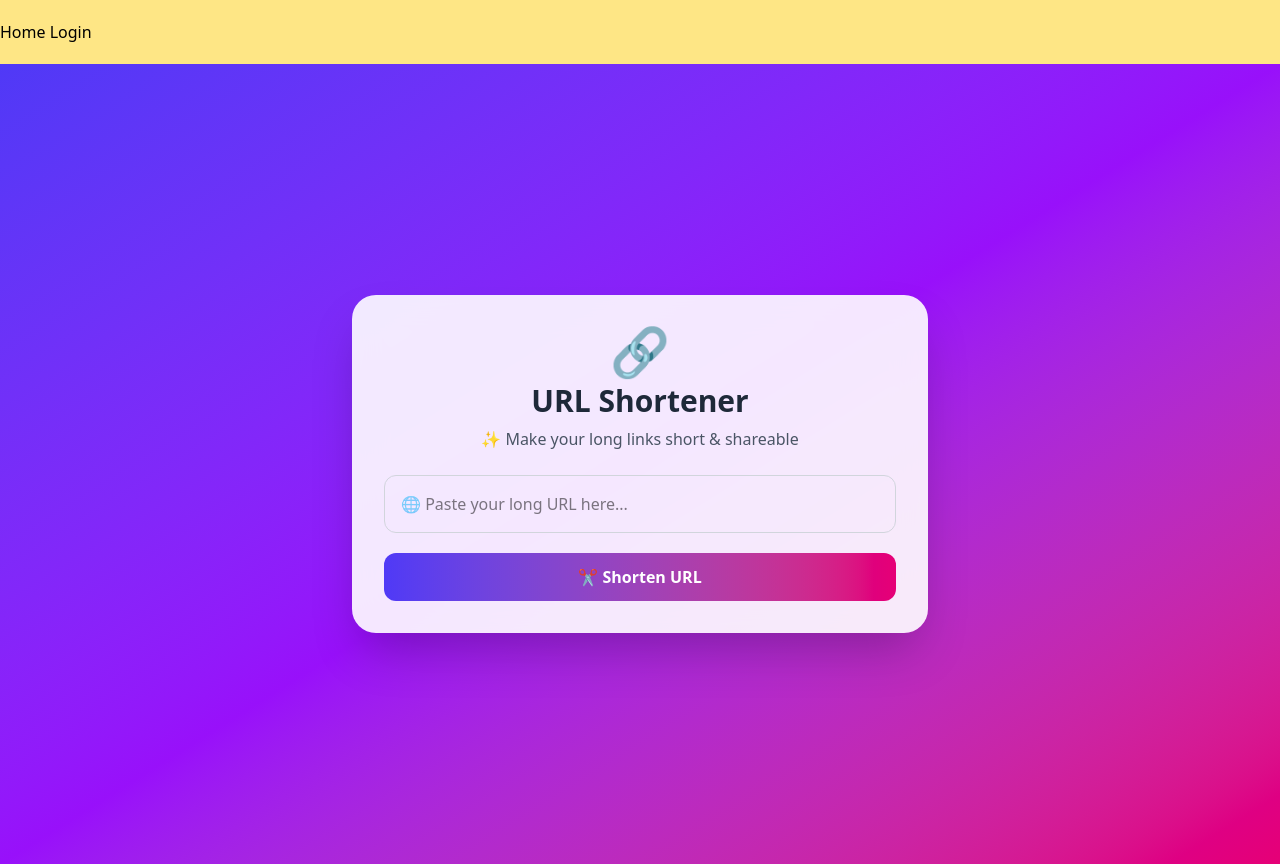
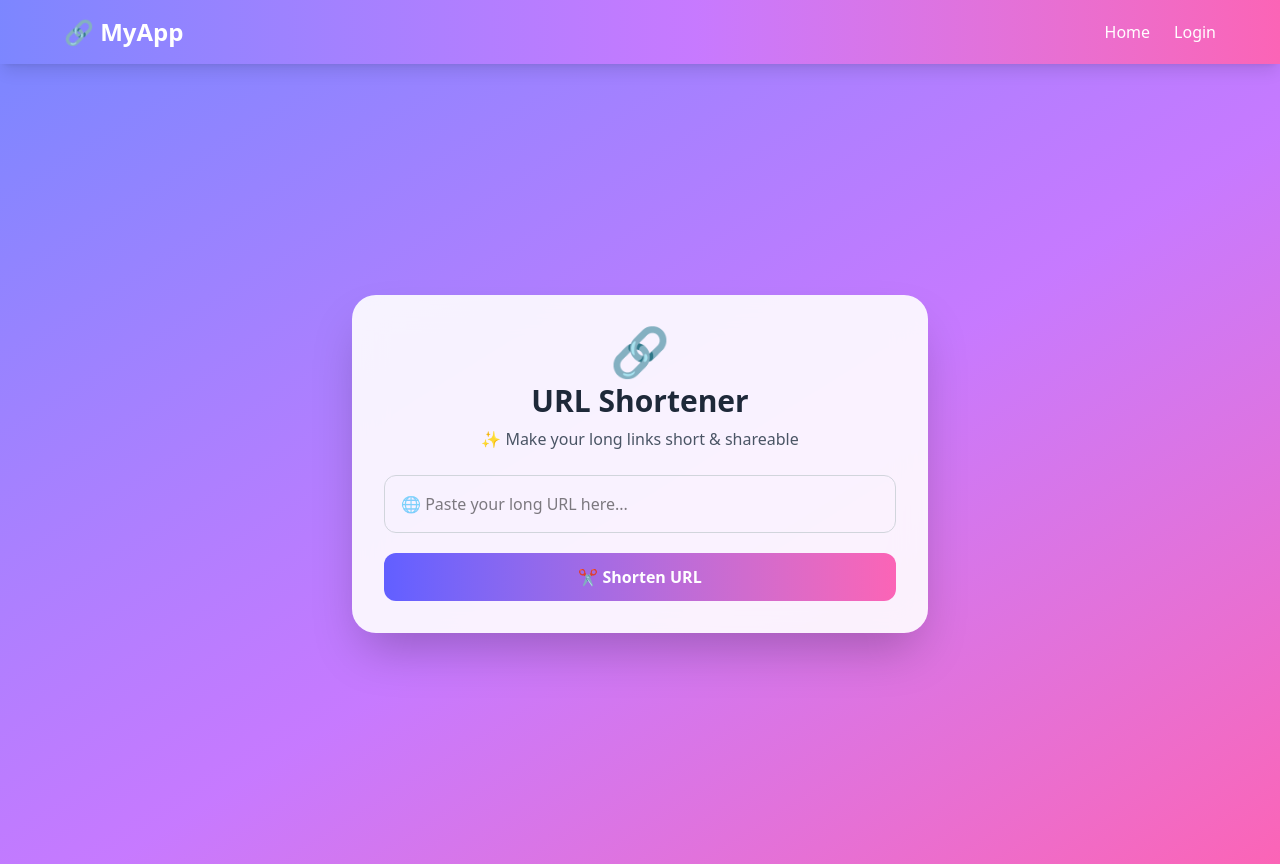
Before and after one commit to Rakib-Hassan-web/shortner-Front-end, a React (Vite) app: page / in a window 1280 px wide. Built offline with nearby package versions, Linux system fonts and the light colour scheme.

Commit message:
shortner home pge and navber added in design

```diff
--- a/src/Components/Navbar.jsx
+++ b/src/Components/Navbar.jsx
@@ -1,19 +1,33 @@
-import React from 'react'
-import { Link } from 'react-router'
+import React from 'react';
+import { Link } from 'react-router-dom'; // Make sure this is react-router-dom, not react-router
 
 const Navbar = () => {
   return (
-    <>
+    <nav className="w-full bg-gradient-to-r from-indigo-400 via-purple-400 to-pink-400 px-6 py-4 shadow-lg backdrop-blur-md sticky top-0 z-50">
+      <div className="max-w-6xl mx-auto flex items-center justify-between">
+        {/* Logo / Brand */}
+        <Link     to="/"  className="text-2xl font-extrabold text-white">
+          🔗 MyApp
+        </Link>
 
-    <nav className='container bg-amber-200 py-5 '>
+        {/* Links */}
+        <div className="flex gap-6 text-white font-medium">
+          <Link
+            to="/"
+            className="hover:text-yellow-300 transition-colors"
+          >
+            Home
+          </Link>
+          <Link
+            to="/Login"
+            className="hover:text-yellow-300 transition-colors"
+          >
+            Login
+          </Link>
+        </div>
+      </div>
+    </nav>
+  );
+};
 
-      <Link to={'/'}> Home</Link>
-      <Link to={'/Login'}> Login</Link>
-
-    </nav>
-
-    </>
-  )
-}
-
-export default Navbar
+export default Navbar;
--- a/src/Components/Shortner.jsx
+++ b/src/Components/Shortner.jsx
@@ -25,7 +25,7 @@ const Shortner = () => {
   };
 
   return (
-    <div className="min-h-screen flex items-center justify-center bg-gradient-to-br from-indigo-600 via-purple-600 to-pink-600 px-4">
+  <div className="min-h-screen flex items-center justify-center bg-gradient-to-br from-indigo-400 via-purple-400 to-pink-400 px-4">
 
   {/* Glass Card */}
   <div className="w-full max-w-xl bg-white/90 backdrop-blur-lg p-8 rounded-3xl shadow-2xl">
@@ -56,7 +56,7 @@ const Shortner = () => {
     {/* Button */}
     <button
       onClick={generateShortUrl}
-          className="w-full mt-5 bg-gradient-to-r from-indigo-600 to-pink-600
+      className="w-full mt-5 bg-gradient-to-r from-indigo-500 to-pink-400
       hover:opacity-90 text-white py-3 rounded-xl font-semibold transition"
     >
       ✂️ Shorten URL
@@ -89,6 +89,7 @@ const Shortner = () => {
     )}
   </div>
 </div>
+
   );
 };
 
```
Lines whose indentation alone changed are shown as unchanged.
